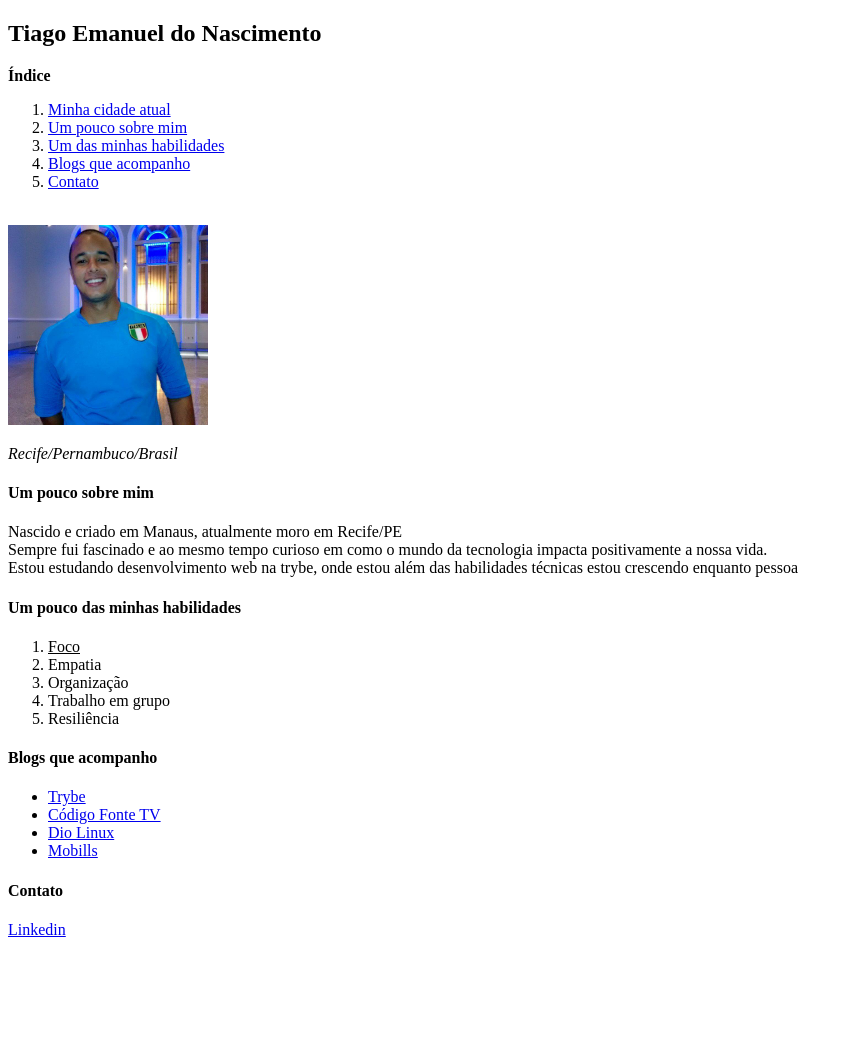
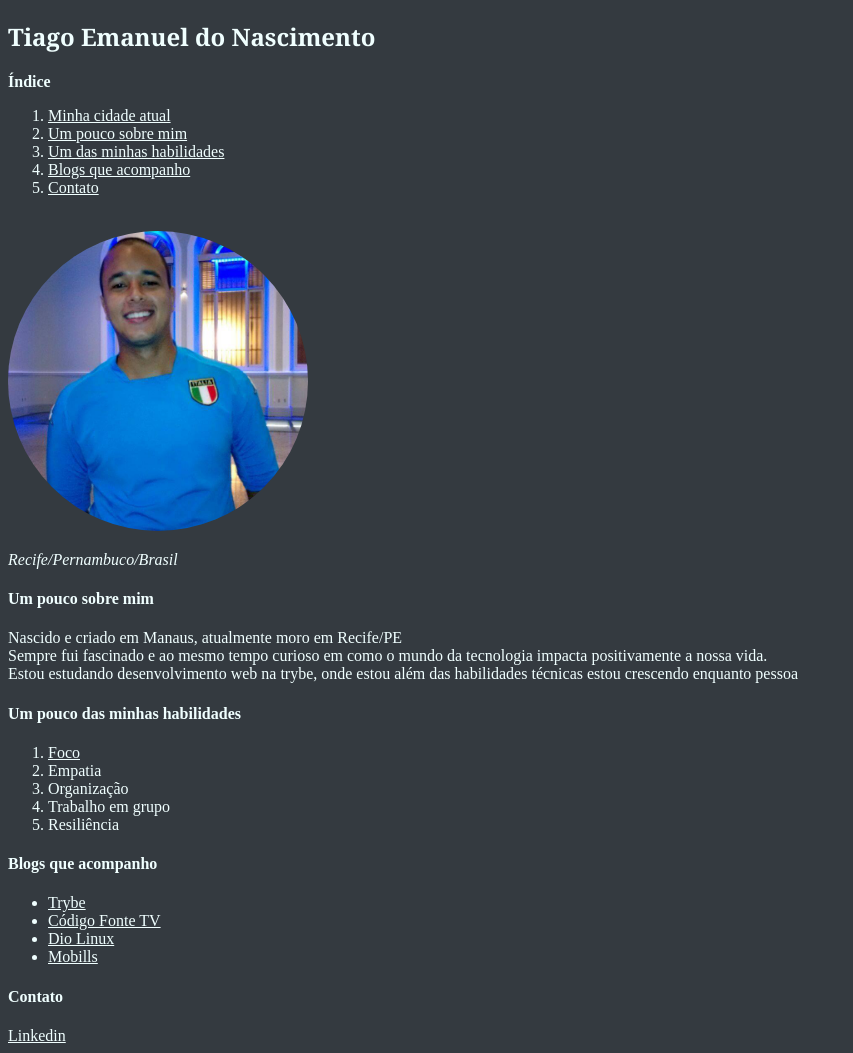
Before and after one commit to TiagoEmanuel8/tiago.portifolio, a plain HTML site: page index.html in a window 1280 px wide. Shown: the whole page, without its empty margins (0-853 px from the left). Before the commit the page ends 947 px from the top, so only its background shows below. Drawn offline with Linux system fonts and the light colour scheme.

Commit message:
Primeira formatação em css

```diff
--- a/index.html
+++ b/index.html
@@ -4,30 +4,31 @@
     <meta charset="UTF-8">
     <meta name="viewport" content="width=device-width, initial-scale=1.0">
     <title>Tiago Portifolio</title>
+    <link rel="stylesheet" type="text/css" href="style.css">
 </head>
 <body>
     <!-- Meu nome-->
-    <h2>Tiago Emanuel do Nascimento</h2>
+    <h2 id="nome">Tiago Emanuel do Nascimento</h2>
 
     <!--Criação de um índice interno-->
     <p><strong>Índice</strong></p>
-    <ol>
-        <li><a href="#cidade">Minha cidade atual</a></li>
-        <li><a href="#eu">Um pouco sobre mim</a></li>
-        <li><a href="#habilidades">Um das minhas habilidades</a></li>
-        <li><a href="#blogs">Blogs que acompanho</a></li>
-        <li><a href="#contato">Contato</a></li>
+    <ol class="lista">
+        <li><a class="lista" href="#cidade">Minha cidade atual</a></li>
+        <li><a class="lista" href="#eu">Um pouco sobre mim</a></li>
+        <li><a class="lista" href="#habilidades">Um das minhas habilidades</a></li>
+        <li><a class="lista" href="#blogs">Blogs que acompanho</a></li>
+        <li><a class="lista" href="#contato">Contato</a></li>
     </ol>
     <br>
     <!-- Minha foto atual contendo a sua descrição-->
-    <img src="images/foto.jpg" alt="Homem sorrindo e de camisa azul" width="200px">
+    <img class="imagem" src="images/foto.jpg" alt="Homem sorrindo e de camisa azul" width="300px">
 
     <!-- Uma breve descrição -->
 
     <p id="cidade"><em>Recife/Pernambuco/Brasil</em></p>
 
     <h4 id="eu">Um pouco sobre mim</h4>
-    <p>Nascido e criado em Manaus, atualmente moro em Recife/PE <br>
+    <p id="descricao">Nascido e criado em Manaus, atualmente moro em Recife/PE <br>
         Sempre fui fascinado e ao mesmo tempo curioso em como o mundo da tecnologia impacta positivamente
         a nossa vida.<br>
         Estou estudando desenvolvimento web na trybe, onde estou além das habilidades técnicas
@@ -48,14 +49,14 @@
     <!--Um link externo para algum blog de que você goste, que abra em uma nova aba;-->
     <h4 id="blogs">Blogs que acompanho</h4>
     <ul>
-        <li><a href="https://blog.betrybe.com/" target="_blank">Trybe</a></li>
-        <li><a href="https://www.codigofonte.com.br/tag/blog" target="_blank">Código Fonte TV</a></li>
-        <li><a href="https://diolinux.com.br/" target="_blank">Dio Linux</a></li>
-        <li><a href="https://www.mobills.com.br/blog/" target="_blank">Mobills</a></li>
+        <li><a class="lista" href="https://blog.betrybe.com/" target="_blank">Trybe</a></li>
+        <li><a class="lista" href="https://www.codigofonte.com.br/tag/blog" target="_blank">Código Fonte TV</a></li>
+        <li><a class="lista" href="https://diolinux.com.br/" target="_blank">Dio Linux</a></li>
+        <li><a class="lista" href="https://www.mobills.com.br/blog/" target="_blank">Mobills</a></li>
     </ul>
 
     <h4 id="contato">Contato</h4>
-    <a href="https://www.linkedin.com/in/tiagoemanuel/" target="_blank">Linkedin</a>
+    <a class="lista" href="https://www.linkedin.com/in/tiagoemanuel/" target="_blank">Linkedin</a>
 
 </body>
 </html>
--- /dev/null
+++ b/style.css
@@ -0,0 +1,21 @@
+body {
+    background-color:
+    #343a40;
+    color: azure;
+}
+
+#nome {
+    font-family: Georgia, serif;
+}
+
+#descricao{
+    font-family: American Typewriter, serif;
+}
+
+.imagem{
+    border-radius: 50%;
+}
+
+.lista {
+    color: azure;
+}
```
